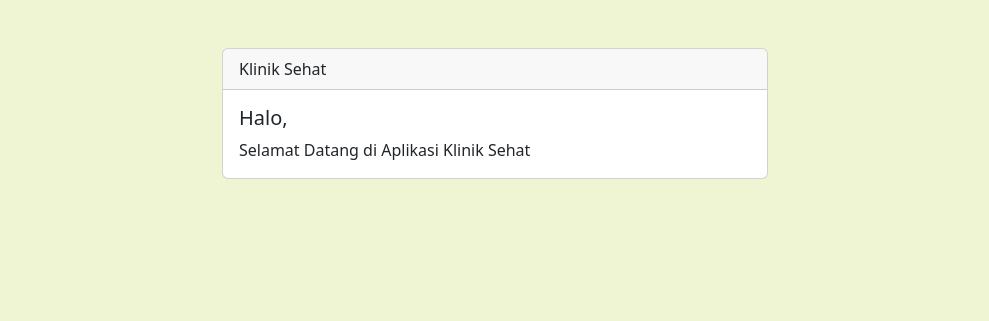
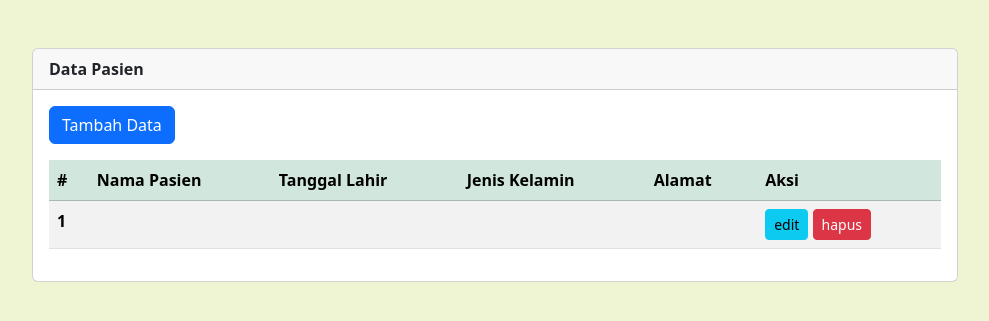
Before and after one commit to is61b/PRAKOM2025, a PHP site: page /pasien/index.php in a window 1280 px wide. Shown: the part 56-377 px from the top of the page, without its empty margins (145-1134 px from the left). Run offline with PHP 8.4, Linux system fonts and the light colour scheme; tables that the repository leaves empty or names only in its code hold one stand-in row (values such as "Sample post"); data that the repository does not hold is empty.

Commit message:
index pasien

```diff
--- a/navbar.php
+++ b/navbar.php
@@ -12,7 +12,7 @@
                     Form
                 </a>
                     <ul class="dropdown-menu">
-                        <li><a class="dropdown-item" href="#">Data Pasien</a></li>
+                        <li><a class="dropdown-item" href="/PRAKOM2025/pasien/index.php">Data Pasien</a></li>
                         <li><a class="dropdown-item" href="#">Data Dokter</a></li>
                         <li><a class="dropdown-item" href="#">Data Poli</a></li>
                         <li><a class="dropdown-item" href="#">Berobat</a></li>
--- /dev/null
+++ b/pasien/index.php
@@ -0,0 +1,78 @@
+<!DOCTYPE html>
+<html lang="en">
+
+<head>
+    <meta charset="UTF-8">
+    <meta name="viewport" content="width=device-width, initial-scale=1.0">
+    <title>Klinik Sehat</title>
+    <link href="https://cdn.jsdelivr.net/npm/bootstrap@5.3.8/dist/css/bootstrap.min.css" rel="stylesheet"
+        integrity="sha384-sRIl4kxILFvY47J16cr9ZwB07vP4J8+LH7qKQnuqkuIAvNWLzeN8tE5YBujZqJLB" crossorigin="anonymous">
+</head>
+
+<body style="background-color: #EFF5D2;">
+    <?php
+    include('../navbar.php');
+    ?>
+    <div class="container">
+        <!-- disini kontennya -->
+        <div class="row">
+            <div class="col-10 m-auto mt-5">
+                <div class="card">
+                    <div class="card-header">
+                        <b>Data Pasien</b>
+                    </div>
+                    <div class="card-body">
+                        <a href="" class="btn btn-primary">Tambah Data</a>
+                        <table class="table mt-3 table-striped ">
+                            <thead>
+                                <tr class="table-success">
+                                    <th scope="col">#</th>
+                                    <th scope="col">Nama Pasien</th>
+                                    <th scope="col">Tanggal Lahir</th>
+                                    <th scope="col">Jenis Kelamin</th>
+                                    <th scope="col">Alamat</th>
+                                    <th scope="col">Aksi</th>
+                                </tr>
+                            </thead>
+                            <tbody>
+                                <?php
+                                    #1. koneksi
+                                    include('../koneksi.php');
+
+                                    #2. menuliskan query
+                                    $qry = "SELECT * FROM pasien";
+
+                                    #3. menjalankan query
+                                    $result = mysqli_query($koneksi,$qry);
+
+                                    #4. melakukan looping data pasien
+                                    $nomor = 1;
+                                    foreach($result as $row){
+                                ?>
+                                <tr>
+                                    <th scope="row"><?=$nomor++?></th>
+                                    <td><?=$row['Nama_pasienKlinik']?></td>
+                                    <td><?=$row['Tanggal_LahirPasien']?></td>
+                                    <td><?=$row['Jenis_KelaminPasien']?></td>
+                                    <td><?=$row['Alamat_Pasien']?></td>
+                                    <td>
+                                        <a href="" class="btn btn-info btn-sm">edit</a>
+                                        <a href="" class="btn btn-danger btn-sm">hapus</a>
+                                    </td>
+                                </tr>
+                                <?php
+                                    }
+                                ?>
+                            </tbody>
+                        </table>
+                    </div>
+                </div>
+            </div>
+        </div>
+    </div>
+    <script src="https://cdn.jsdelivr.net/npm/bootstrap@5.3.8/dist/js/bootstrap.bundle.min.js"
+        integrity="sha384-FKyoEForCGlyvwx9Hj09JcYn3nv7wiPVlz7YYwJrWVcXK/BmnVDxM+D2scQbITxI"
+        crossorigin="anonymous"></script>
+</body>
+
+</html>
```
